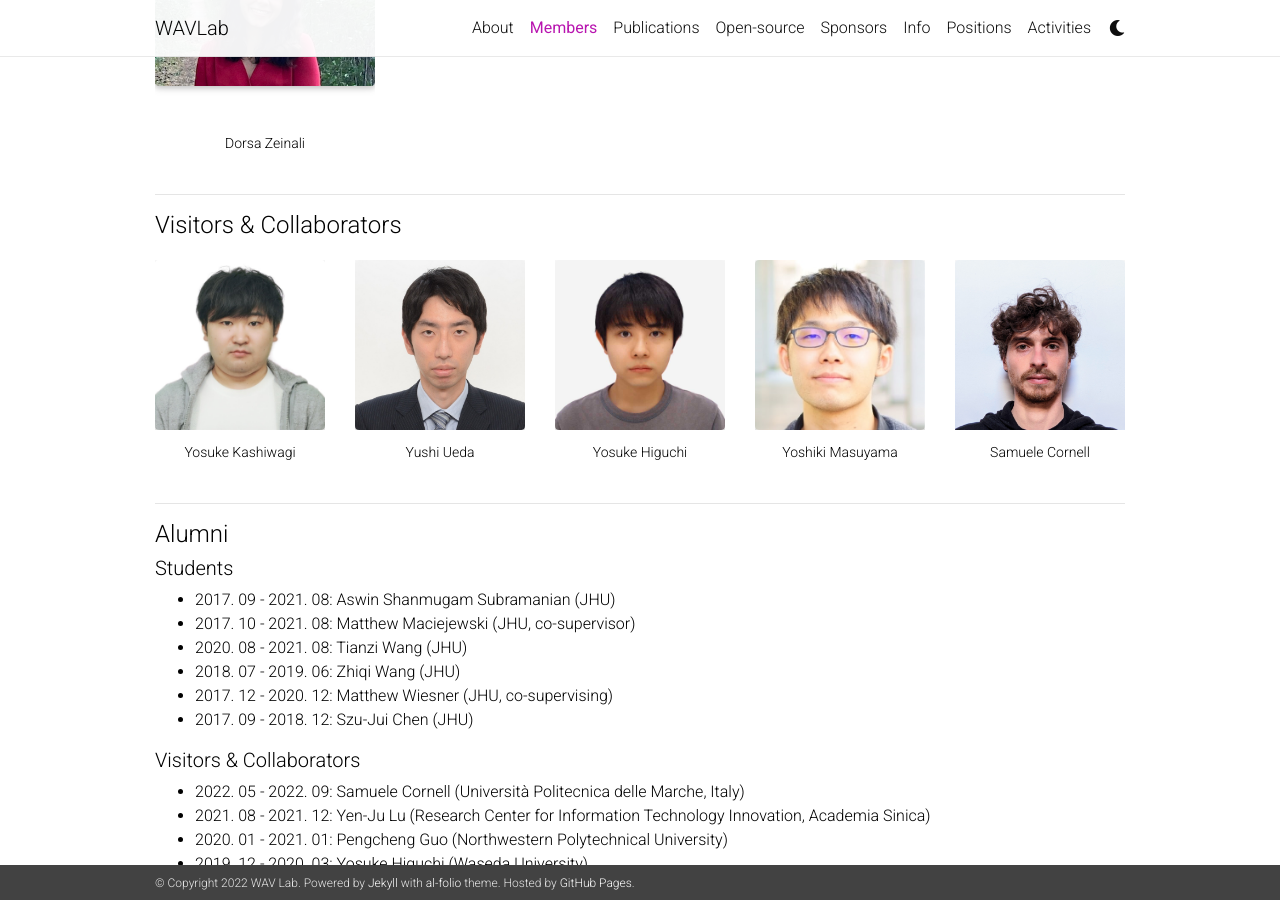
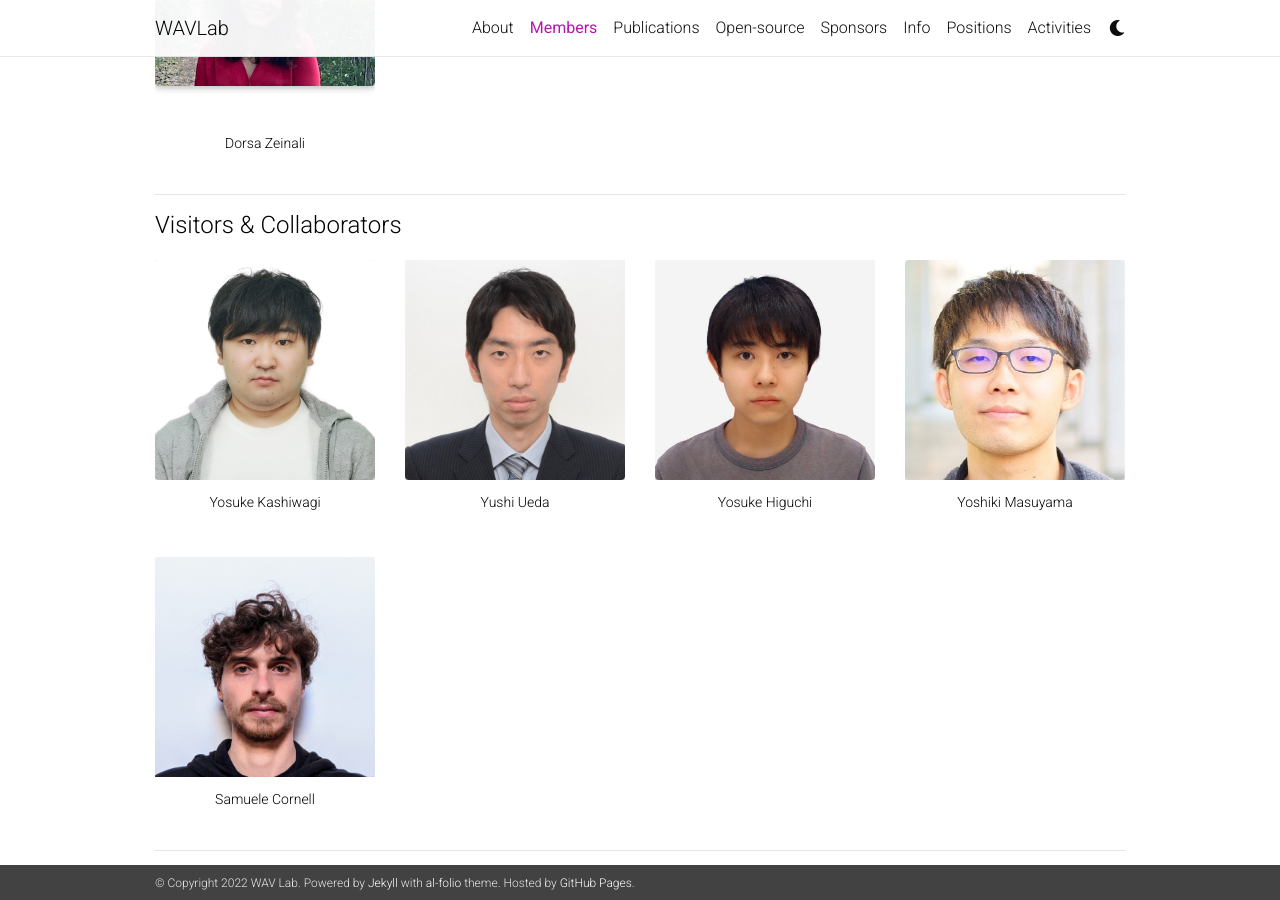
Before and after one commit to shinjiwlab/shinjiwlab.github.io, a Jekyll site: the page built from _pages/members.md, in a window 1280 px wide and 900 px high, scrolled down 2367 px. Built offline with Jekyll 4.4.1, drawn with Linux system fonts in a browser that asks for light colours; nearby versions of some CDN libraries; a style sheet for code colours, icons or effects is not loaded.

Commit message:
Update _pages/members.md
Co-authored-by: Jiatong <728307998@qq.com>

```diff
--- a/_pages/members.md
+++ b/_pages/members.md
@@ -404,6 +404,8 @@
             Yoshiki Masuyama
         </div>
     </div>
+</div>
+<div class="row mt-3">
     <div class="col-sm mt-1 mt-md-1">
         <div class="square">
         <a href="https://github.com/popcornell">
@@ -412,6 +414,12 @@
         <div class="caption">
             Samuele Cornell
         </div>
+    </div>
+     <div class="col-sm mt-3 mt-md-0">
+    </div>
+    <div class="col-sm mt-3 mt-md-0">
+    </div>
+    <div class="col-sm mt-3 mt-md-0">
     </div>
 </div>
 <hr />
```
